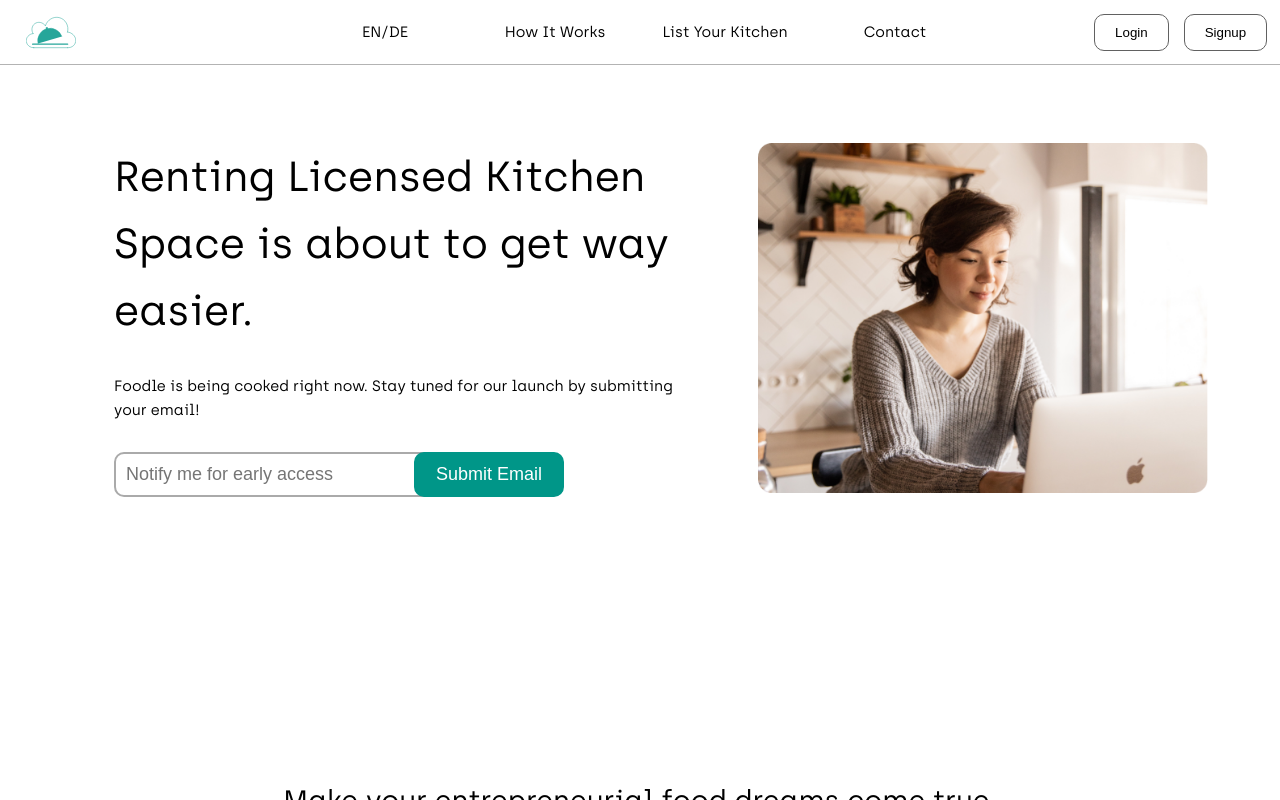
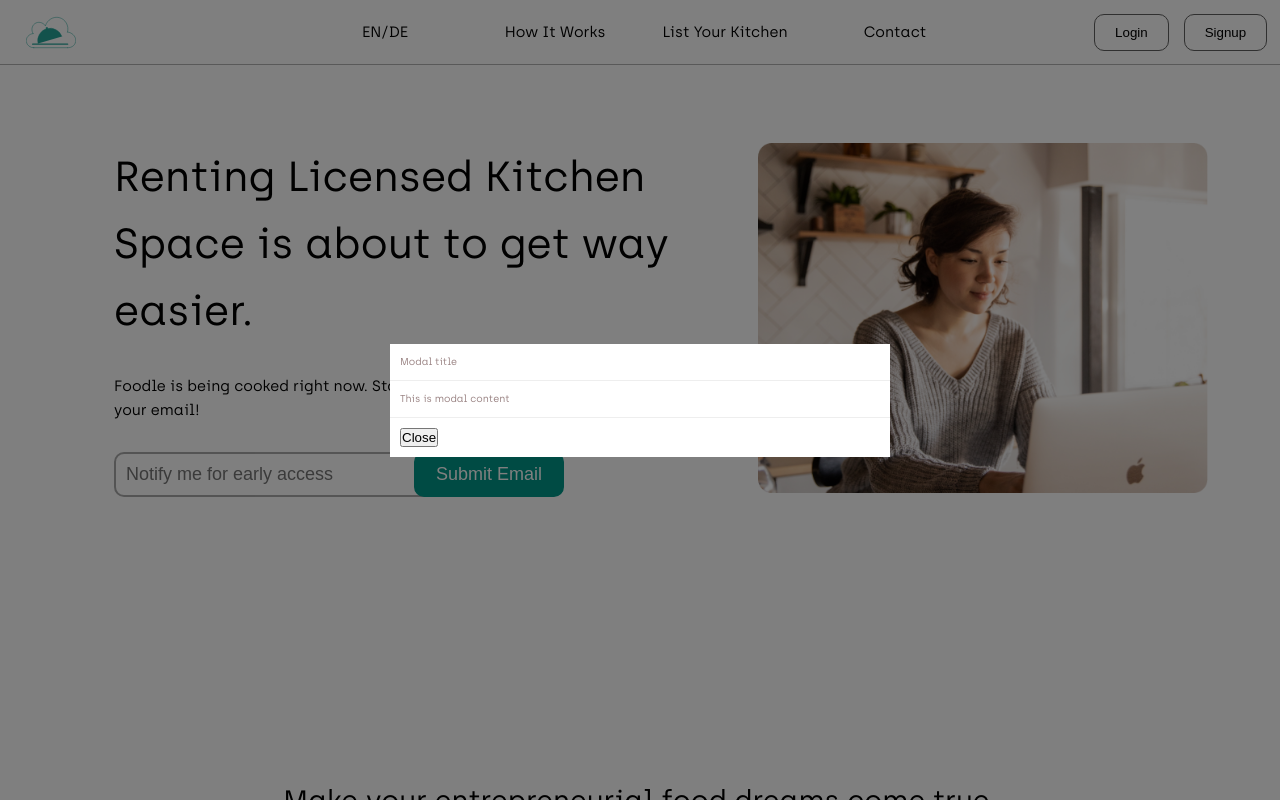
Before and after one commit to FoodleBerlin/foodle, a Next.js app: page / in a window 1280 px wide. Both pictures are taken after a click on the button "Login". Shown: the top 800 px of the page. Built offline with nearby package versions, Linux system fonts and the light colour scheme; a small style sheet from the web is missing.

Commit message:
feat: create modal for login/signup

```diff
--- /dev/null
+++ b/components/Layout/Modal.module.scss
@@ -0,0 +1,29 @@
+.modal {
+  position: fixed;
+  left: 0;
+  top: 0;
+  right: 0;
+  bottom: 0;
+  background-color: rgba(0, 0, 0, 0.5);
+  display: flex;
+  align-items: center;
+  justify-content: center;
+  &__content {
+    width: 500px;
+    background-color: #fff;
+  }
+  &__header {
+    padding: 10px;
+  }
+  &__footer {
+    padding: 10px;
+  }
+  &__title {
+    margin: 0;
+  }
+  &__body {
+    padding: 10px;
+    border-top: 1px solid #eee;
+    border-bottom: 1px solid #eee;
+  }
+}
--- /dev/null
+++ b/components/Layout/Modal.tsx
@@ -0,0 +1,31 @@
+import React from "react";
+import styles from "./Modal.module.scss";
+
+interface IModalProps {
+  show: boolean;
+  onClose: Function;
+}
+
+const Modal = (props: IModalProps) => {
+  if (!props.show) {
+    return null;
+  }
+  return (
+    <div className={styles["modal"]} onClick={props.onClose}>
+      <div
+        className={styles["modal__content"]}
+        onClick={(e) => e.stopPropagation()}
+      >
+        <div className={styles["modal__header"]}>
+          <h4 className={styles["modal__title"]}>Modal title</h4>
+        </div>
+        <div className={styles["modal__body"]}>This is modal content</div>
+        <div className={styles["modal__footer"]}>
+          <button onClick={props.onClose}>Close</button>
+        </div>
+      </div>
+    </div>
+  );
+};
+
+export default Modal;
--- a/components/Layout/Navbar.tsx
+++ b/components/Layout/Navbar.tsx
@@ -1,11 +1,15 @@
 import { NextComponentType, NextPage } from "next";
 import Link from "next/link";
 import Image from "next/image";
-import React from "react";
+import React, { useState, useEffect } from "react";
 import styles from "./Navbar.module.scss";
 import Tab from "./Tab";
+import Modal from "./Modal";
 
 const Navbar: NextComponentType = () => {
+  // state to open/close the Modal
+  const [openModal, setOpenModal] = useState(false);
+
   return (
     <nav className={styles["navbar"] + " flex-center"}>
       <div className={styles["navbar__logo"] + " flex-center"}>
@@ -27,8 +31,13 @@ const Navbar: NextComponentType = () => {
         <Tab href="/" title="Contact" />
       </div>
       <div className={styles["navbar__auth-btns"]}>
-        <button className="secondary-btn">Login</button>
-        <button className=" secondary-btn">Signup</button>
+        <button className="secondary-btn" onClick={() => setOpenModal(true)}>
+          Login
+        </button>
+        <button className=" secondary-btn" onClick={() => setOpenModal(true)}>
+          Signup
+        </button>
+        <Modal onClose={() => setOpenModal(false)} show={openModal} />
       </div>
     </nav>
   );
```
